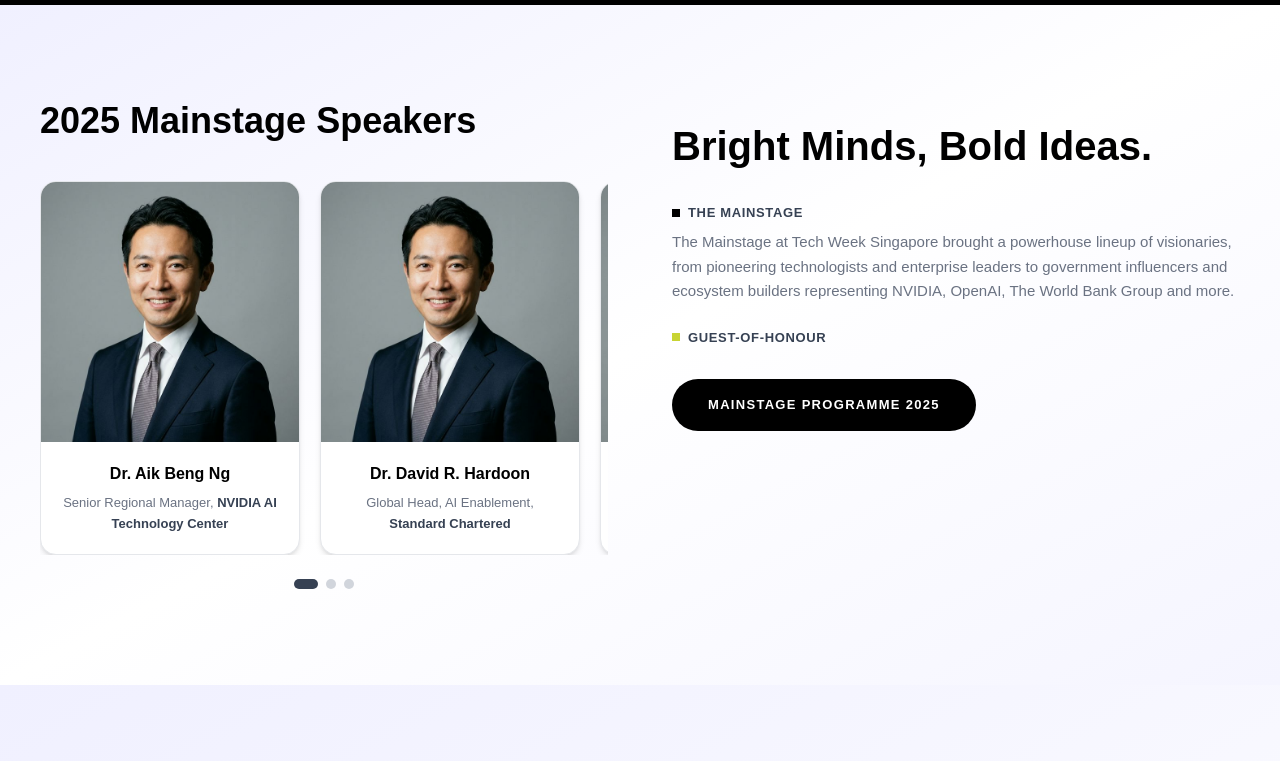
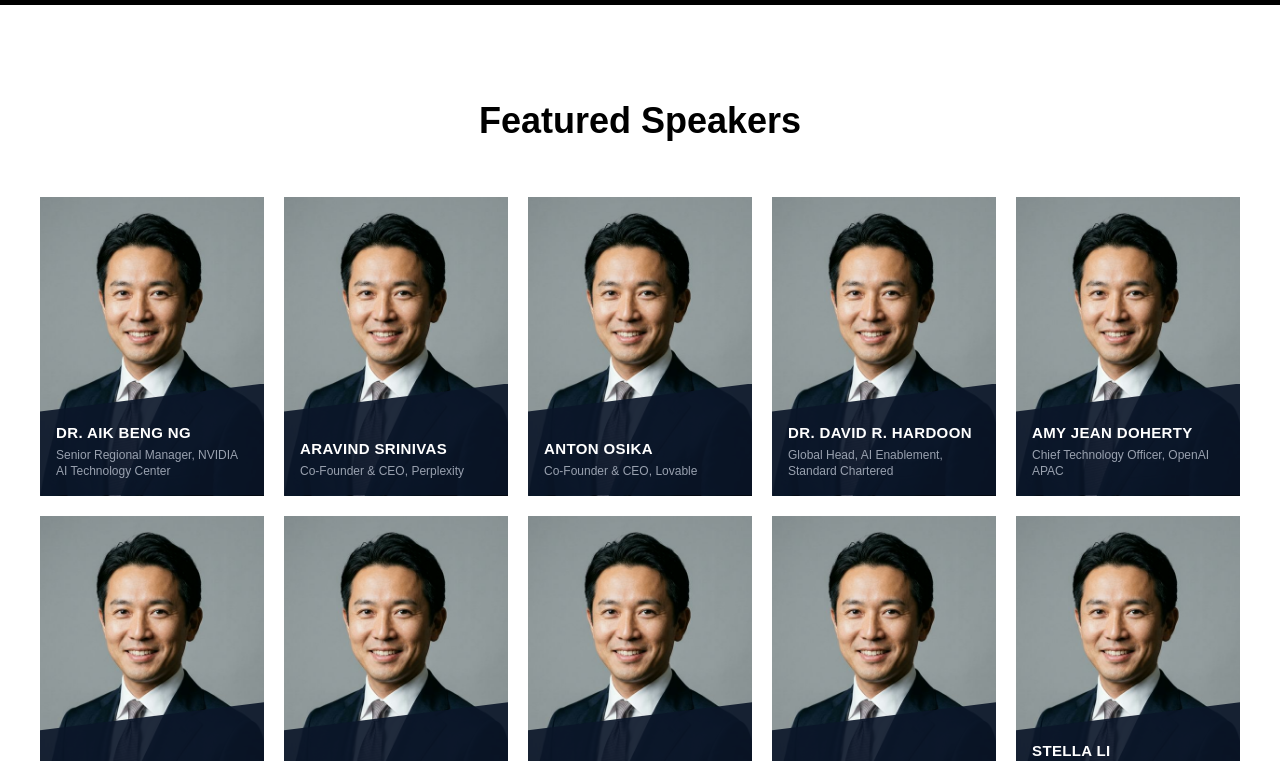
Before and after one commit to victoribironke/babcock-tech-week, a Next.js app: page / in a window 1280 px wide. Shown: the part 2540-3301 px from the top of the page. Built offline with nearby package versions, Linux system fonts and the light colour scheme; a web font is replaced by a local one.

Commit message:
feat: update speakers list and redesign section layout to grid

```diff
--- a/app/components/SpeakersSection.tsx
+++ b/app/components/SpeakersSection.tsx
@@ -1,6 +1,5 @@
 "use client";
 
-import { useState } from "react";
 import Image from "next/image";
 
 const speakers = [
@@ -8,6 +7,18 @@ const speakers = [
     name: "Dr. Aik Beng Ng",
     title: "Senior Regional Manager",
     company: "NVIDIA AI Technology Center",
+    image: "/images/speaker-1.png",
+  },
+  {
+    name: "Aravind Srinivas",
+    title: "Co-Founder & CEO",
+    company: "Perplexity",
+    image: "/images/speaker-1.png",
+  },
+  {
+    name: "Anton Osika",
+    title: "Co-Founder & CEO",
+    company: "Lovable",
     image: "/images/speaker-1.png",
   },
   {
@@ -22,91 +33,78 @@ const speakers = [
     company: "OpenAI APAC",
     image: "/images/speaker-1.png",
   },
+  {
+    name: "Alex Kendall",
+    title: "Founder & CEO",
+    company: "Wayve",
+    image: "/images/speaker-1.png",
+  },
+  {
+    name: "Toyin Ajayi",
+    title: "Co-Founder",
+    company: "Cityblock Health",
+    image: "/images/speaker-1.png",
+  },
+  {
+    name: "Lucy Liu",
+    title: "Co-Founder & President",
+    company: "Airwallex",
+    image: "/images/speaker-1.png",
+  },
+  {
+    name: "Max Jaderberg",
+    title: "President",
+    company: "Isomorphic Labs",
+    image: "/images/speaker-1.png",
+  },
+  {
+    name: "Stella Li",
+    title: "EVP & CEO, Americas & Europe",
+    company: "BYD",
+    image: "/images/speaker-1.png",
+  },
 ];
 
 export default function SpeakersSection() {
-  const [active, setActive] = useState(0);
-
   return (
-    <section className="bg-linear-to-br from-[#f0f0ff] via-white to-[#f5f5ff] py-16 md:py-24 px-4 md:px-10 text-black">
-      <div className="max-w-[1300px] mx-auto grid grid-cols-1 md:grid-cols-2 gap-10 md:gap-16 items-start">
-        {/* Left: Speakers Carousel */}
-        <div>
-          <h2 className="text-2xl md:text-4xl font-bold mb-8 md:mb-10 text-black">
-            2025 Mainstage Speakers
+    <section className="bg-white py-16 md:py-24 px-4 md:px-10 text-black">
+      <div className="max-w-[1300px] mx-auto">
+        <h2 className="text-2xl md:text-4xl font-bold mb-10 md:mb-14 text-center">
+          Featured Speakers
         </h2>
 
-          <div className="flex flex-col md:flex-row gap-5 md:overflow-hidden">
+        <div className="grid grid-cols-2 sm:grid-cols-3 lg:grid-cols-4 xl:grid-cols-5 gap-4 md:gap-5">
           {speakers.map((speaker, idx) => (
             <div
               key={idx}
-                className="md:min-w-[260px] md:flex-[0_0_260px] border border-gray-200 rounded-2xl overflow-hidden bg-white shadow-md transition-transform duration-300"
-                style={{
-                  transform: `translateX(-${active * 280}px)`,
-                }}
+              className="group overflow-hidden cursor-pointer flex flex-col h-full"
             >
-                <div className="relative h-[260px]">
+              {/* Photo + overlaid info */}
+              <div className="relative aspect-3/4 overflow-hidden bg-gray-100">
                 <Image
                   src={speaker.image}
                   alt={speaker.name}
                   fill
-                    className="object-cover"
+                  className="object-cover group-hover:scale-105 transition-transform duration-300"
                 />
-                </div>
-                <div className="p-5 text-center">
-                  <h4 className="text-base font-bold mb-1.5">{speaker.name}</h4>
-                  <p className="text-[13px] text-gray-500 leading-relaxed">
-                    {speaker.title},{" "}
-                    <strong className="text-gray-700">{speaker.company}</strong>
+
+                {/* Info bar — trapezoid overlay at bottom */}
+                <div
+                  className="absolute bottom-0 left-0 right-0 bg-[#0a1628]/90 px-4 pb-4 pt-8 h-28 flex flex-col justify-end"
+                  style={{
+                    clipPath: "polygon(0% 25%, 100% 0%, 100% 100%, 0% 100%)",
+                  }}
+                >
+                  <h4 className="text-white text-sm md:text-[15px] font-bold uppercase tracking-wide leading-tight mb-1">
+                    {speaker.name}
+                  </h4>
+                  <p className="text-gray-400 text-xs leading-snug">
+                    {speaker.title}, {speaker.company}
                   </p>
                 </div>
               </div>
+            </div>
           ))}
-          </div>
-
-          {/* Pagination Dots */}
-          <div className="hidden md:flex gap-2 mt-6 justify-center">
-            {speakers.map((_, idx) => (
-              <button
-                key={idx}
-                onClick={() => setActive(idx)}
-                className={`h-2.5 rounded-full border-none cursor-pointer transition-all ${
-                  idx === active ? "w-6 bg-gray-700" : "w-2.5 bg-gray-300"
-                }`}
-              />
-            ))}
-          </div>
-        </div>
-
-        {/* Right: Description */}
-        <div className="pt-0 md:pt-5">
-          <h2 className="text-3xl md:text-[40px] font-bold mb-8 text-black leading-tight">
-            Bright Minds, Bold Ideas.
-          </h2>
-
-          <div className="text-[13px] font-bold tracking-wider uppercase text-gray-700 mb-2 flex items-center gap-2">
-            <span className="w-2 h-2 bg-black inline-block" />
-            THE MAINSTAGE
-          </div>
-
-          <p className="text-[15px] text-gray-500 leading-relaxed mb-6">
-            The Mainstage at Tech Week Singapore brought a powerhouse lineup of
-            visionaries, from pioneering technologists and enterprise leaders to
-            government influencers and ecosystem builders representing NVIDIA,
-            OpenAI, The World Bank Group and more.
-          </p>
-
-          <div className="text-[13px] font-bold tracking-wider uppercase text-gray-700 mb-4 flex items-center gap-2">
-            <span className="w-2 h-2 bg-lime inline-block" />
-            GUEST-OF-HONOUR
-          </div>
-
-          <a
-            href="#"
-            className="inline-block bg-black text-white py-4 px-9 rounded-full text-[13px] font-bold tracking-widest uppercase hover:bg-gray-800 transition-all mt-4"
-          >
-            MAINSTAGE PROGRAMME 2025
-          </a>
         </div>
       </div>
     </section>
```
Lines whose indentation alone changed are shown as unchanged.
